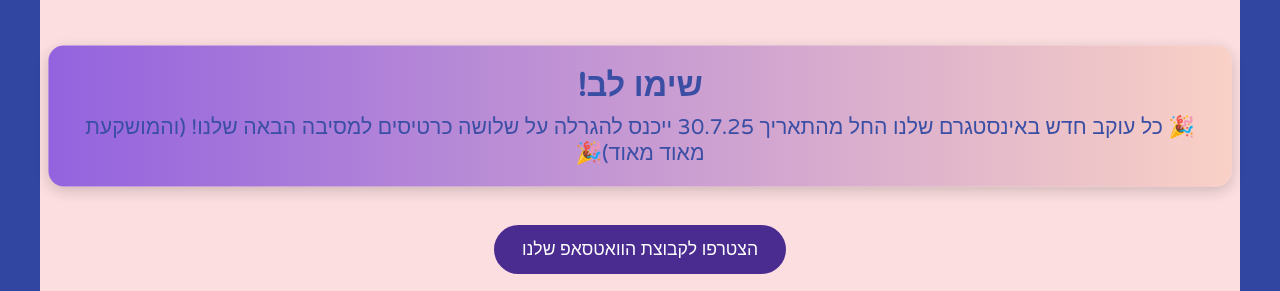
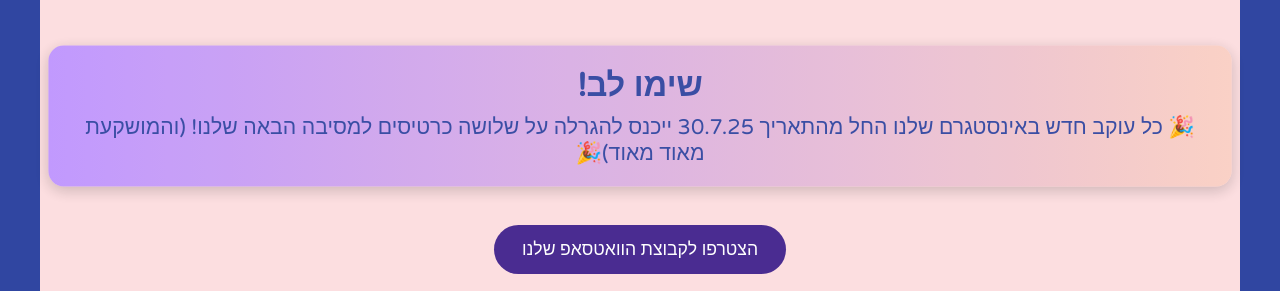
Before and after one commit to NaharMagar/kmo_shel_paam, a plain HTML site: page index.html in a window 1280 px wide. Shown: the part 493-784 px from the top of the page. Drawn offline with Linux system fonts and the light colour scheme.

Commit message:
change index.htmlgit

```diff
--- a/index.html
+++ b/index.html
@@ -138,7 +138,7 @@
     }
 
     .lottery-banner {
-      background: linear-gradient(90deg, #8e5cdf, #fad0c4);
+      background: linear-gradient(90deg, #be95ff, #fad0c4);
       color: #3046a1;
       padding: 20px;
       border-radius: 15px;
```
